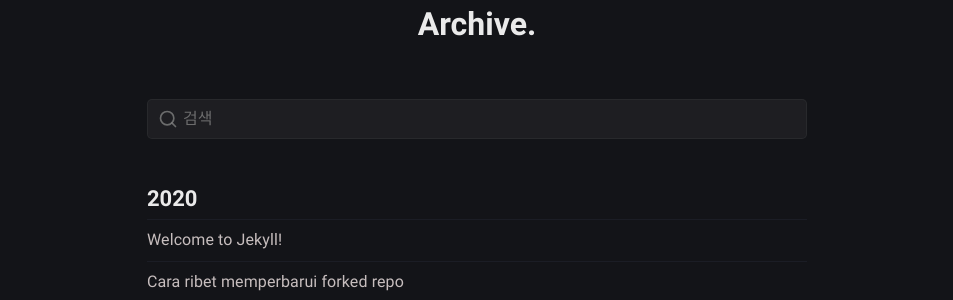
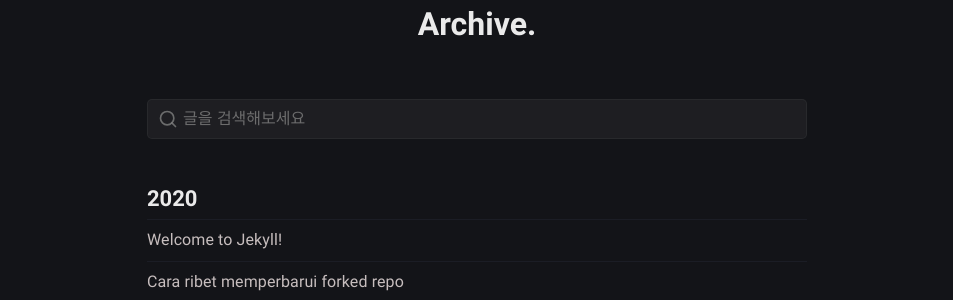
Before and after one commit to kimhodol/hodol-aa96c, a Jekyll site: the page built from archive.md, in a window 1280 px wide. Shown: the part 187-487 px from the top of the page, without its empty margins (163-1116 px from the left). Built offline with Jekyll 4.4.1, drawn with Linux system fonts in a browser that asks for light colours.

Commit message:
archive.md: changed

```diff
--- a/archive.md
+++ b/archive.md
@@ -10,7 +10,7 @@ comments: false
   <label for="search-input" aria-hidden="true">
     <svg xmlns="http://www.w3.org/2000/svg" width="20" height="20" viewBox="0 0 24 24" fill="none" stroke="rgba(128,128,128,0.8)" stroke-width="2" stroke-linecap="round" stroke-linejoin="round" class="feather feather-search"><circle cx="11" cy="11" r="8"></circle><line x1="21" y1="21" x2="16.65" y2="16.65"></line></svg>
   </label>
-  <input type="search" id="search-input" placeholder="검색" aria-label="Search">
+  <input type="search" id="search-input" placeholder="글을 검색해보세요" aria-label="Search">
 </div>
 
 <ul id="search-results"></ul>
```
